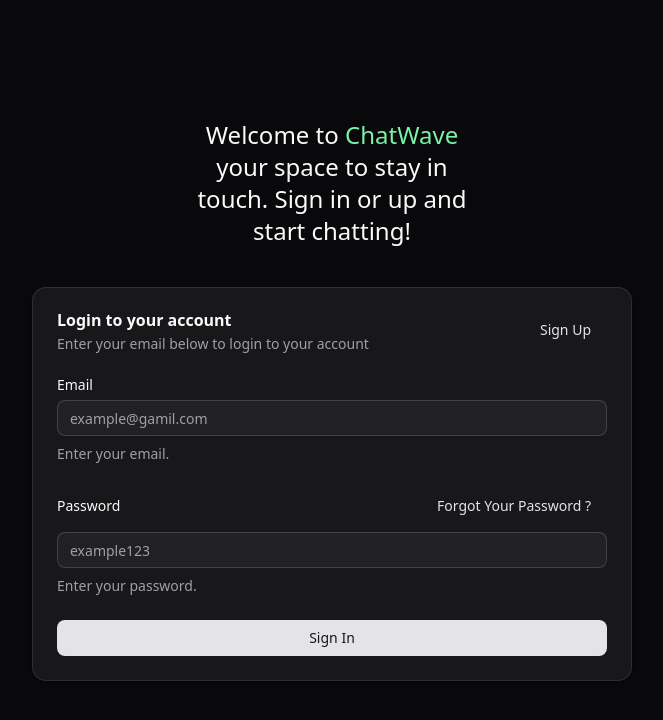
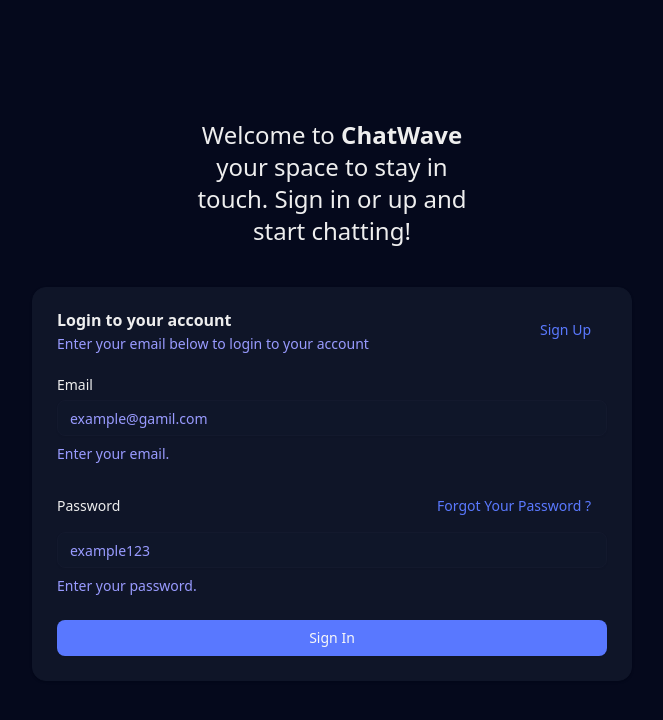
Before and after one commit to m3gezz/ChatWave, a React (Vite) app in the folder frontend/: page /guest in a window 1280 px wide. Shown: the top 720 px of the page, without its empty margins (308-971 px from the left). Built offline with nearby package versions, Linux system fonts and the light colour scheme.

Commit message:
batatis 16

```diff
--- a/frontend/src/components/custom/Messages section/MessageFooter.jsx
+++ b/frontend/src/components/custom/Messages section/MessageFooter.jsx
@@ -45,7 +45,7 @@
   return (
     <form
       onSubmit={form.handleSubmit(onSubmit)}
-      className="h-fit flex items-end justify-center gap-3.5 p-2 bg-accent"
+      className="h-fit flex items-end justify-between gap-3.5 p-2 bg-input"
     >
       <Textarea
         className={"min-h-10 max-w-55 md:max-w-120 resize-none"}
--- a/frontend/src/components/custom/conversations/Conversation.jsx
+++ b/frontend/src/components/custom/conversations/Conversation.jsx
@@ -34,8 +34,8 @@
   return (
     <main
       onClick={handleClick}
-      className={`flex flex-col text-start items-center md:flex-row border-1 hover:bg-accent ${
-        conversationId == conversation.id && "bg-accent"
+      className={`flex flex-col text-start items-center md:flex-row border-1 hover:bg-card ${
+        conversationId == conversation.id && "bg-card"
       } active:scale-95 transition-all rounded-md py-2 px-3 gap-2.5`}
     >
       <div className="relative">
--- a/frontend/src/components/custom/conversations/CreateConversation.jsx
+++ b/frontend/src/components/custom/conversations/CreateConversation.jsx
@@ -95,9 +95,9 @@
                 htmlFor={user.id}
                 className={`flex items-center justify-start gap-2.5 ${
                   selectedMember == user.id
-                    ? "bg-foreground text-muted-foreground"
-                    : "bg-accent"
-                } p-2 rounded-md hover:bg-accent-foreground hover:text-muted active:scale-95 relative transition-all`}
+                    ? "bg-card-foreground text-card"
+                    : "bg-muted"
+                } p-2 rounded-md hover:bg-card-foreground hover:text-card active:scale-95 relative transition-all`}
               >
                 <Input
                   id={user.id}
@@ -128,7 +128,10 @@
         {form.formState.errors.members && (
           <Error>{form.formState.errors.members.message}</Error>
         )}
-        <Button disabled={loading || !users.length} className={"w-full"}>
+        <Button
+          disabled={loading || !users.length || !selectedMember}
+          className={"w-full"}
+        >
           {loading ? <Spinner /> : "Create"}
         </Button>
       </form>
--- a/frontend/src/components/custom/conversations/CreateGroup.jsx
+++ b/frontend/src/components/custom/conversations/CreateGroup.jsx
@@ -147,9 +147,9 @@
                 htmlFor={user.id}
                 className={`flex items-center justify-start gap-2.5 ${
                   selectedMembers.includes(String(user.id))
-                    ? "bg-foreground text-muted-foreground"
-                    : "bg-accent"
-                } p-2 rounded-md hover:bg-accent-foreground hover:text-muted active:scale-95 relative transition-all`}
+                    ? "bg-card-foreground text-card"
+                    : "bg-muted"
+                } p-2 rounded-md hover:bg-card-foreground hover:text-card active:scale-95 relative transition-all`}
               >
                 <Input
                   id={user.id}
--- a/frontend/src/components/custom/headers/GuestHeader.jsx
+++ b/frontend/src/components/custom/headers/GuestHeader.jsx
@@ -3,8 +3,8 @@
 export default function GuestHeader() {
   return (
     <header className="text-center select-none mb-10 sm:w-[65%] md:w-[60%] lg:w-[50%] mx-auto text-2xl">
-      Welcome to <span className="font-medium text-green-300">ChatWave</span>{" "}
-      your space to stay in touch. Sign in or up and start chatting!
+      Welcome to <strong>ChatWave</strong> your space to stay in touch. Sign in
+      or up and start chatting!
     </header>
   );
 }
--- a/frontend/src/index.css
+++ b/frontend/src/index.css
@@ -40,74 +40,78 @@
   --color-sidebar-border: var(--sidebar-border);
   --color-sidebar-ring: var(--sidebar-ring);
 }
-
 :root {
   --radius: 0.625rem;
-  --background: oklch(1 0 0);
-  --foreground: oklch(0.141 0.005 285.823);
-  --card: oklch(1 0 0);
-  --card-foreground: oklch(0.141 0.005 285.823);
-  --popover: oklch(1 0 0);
-  --popover-foreground: oklch(0.141 0.005 285.823);
-  --primary: oklch(0.21 0.006 285.885);
-  --primary-foreground: oklch(0.985 0 0);
-  --secondary: oklch(0.967 0.001 286.375);
-  --secondary-foreground: oklch(0.21 0.006 285.885);
-  --muted: oklch(0.967 0.001 286.375);
-  --muted-foreground: oklch(0.552 0.016 285.938);
-  --accent: oklch(0.967 0.001 286.375);
-  --accent-foreground: oklch(0.21 0.006 285.885);
-  --destructive: oklch(0.577 0.245 27.325);
-  --border: oklch(0.92 0.004 286.32);
-  --input: oklch(0.92 0.004 286.32);
-  --ring: oklch(0.705 0.015 286.067);
-  --chart-1: oklch(0.646 0.222 41.116);
-  --chart-2: oklch(0.6 0.118 184.704);
-  --chart-3: oklch(0.398 0.07 227.392);
-  --chart-4: oklch(0.828 0.189 84.429);
-  --chart-5: oklch(0.769 0.188 70.08);
-  --sidebar: oklch(0.985 0 0);
-  --sidebar-foreground: oklch(0.141 0.005 285.823);
-  --sidebar-primary: oklch(0.21 0.006 285.885);
-  --sidebar-primary-foreground: oklch(0.985 0 0);
-  --sidebar-accent: oklch(0.967 0.001 286.375);
-  --sidebar-accent-foreground: oklch(0.21 0.006 285.885);
-  --sidebar-border: oklch(0.92 0.004 286.32);
-  --sidebar-ring: oklch(0.705 0.015 286.067);
+
+  /* Light Mode */
+  --background: oklch(0.96 0.02 270); /* very light violet */
+  --foreground: oklch(0.25 0.05 270); /* dark violet text */
+  --card: oklch(0.98 0.03 270); /* slightly darker card */
+  --card-foreground: oklch(0.25 0.05 270);
+  --popover: oklch(0.98 0.03 270);
+  --popover-foreground: oklch(0.25 0.05 270);
+
+  --primary: oklch(0.65 0.25 270); /* deep violet */
+  --primary-foreground: oklch(0.98 0 0); /* white text on violet */
+
+  --secondary: oklch(0.75 0.15 280); /* soft pink-violet accent */
+  --secondary-foreground: oklch(0.25 0.05 270);
+
+  --muted: oklch(0.9 0.1 270);
+  --muted-foreground: oklch(0.35 0.06 270);
+
+  --accent: oklch(0.8 0.2 280);
+  --accent-foreground: oklch(0.98 0 0);
+
+  --destructive: oklch(0.6 0.25 25);
+  --border: oklch(0.88 0.03 270);
+  --input: oklch(0.88 0.03 270);
+  --ring: oklch(0.65 0.25 270);
+
+  --sidebar: oklch(0.96 0.02 270);
+  --sidebar-foreground: oklch(0.25 0.05 270);
+  --sidebar-primary: oklch(0.65 0.25 270);
+  --sidebar-primary-foreground: oklch(0.98 0 0);
+  --sidebar-accent: oklch(0.8 0.2 280);
+  --sidebar-accent-foreground: oklch(0.25 0.05 270);
+  --sidebar-border: oklch(0.88 0.03 270);
+  --sidebar-ring: oklch(0.65 0.25 270);
 }
 
 .dark {
-  --background: oklch(0.141 0.005 285.823);
-  --foreground: oklch(0.985 0 0);
-  --card: oklch(0.21 0.006 285.885);
-  --card-foreground: oklch(0.985 0 0);
-  --popover: oklch(0.21 0.006 285.885);
-  --popover-foreground: oklch(0.985 0 0);
-  --primary: oklch(0.92 0.004 286.32);
-  --primary-foreground: oklch(0.21 0.006 285.885);
-  --secondary: oklch(0.274 0.006 286.033);
-  --secondary-foreground: oklch(0.985 0 0);
-  --muted: oklch(0.274 0.006 286.033);
-  --muted-foreground: oklch(0.705 0.015 286.067);
-  --accent: oklch(0.274 0.006 286.033);
-  --accent-foreground: oklch(0.985 0 0);
-  --destructive: oklch(0.704 0.191 22.216);
-  --border: oklch(1 0 0 / 10%);
-  --input: oklch(1 0 0 / 15%);
-  --ring: oklch(0.552 0.016 285.938);
-  --chart-1: oklch(0.488 0.243 264.376);
-  --chart-2: oklch(0.696 0.17 162.48);
-  --chart-3: oklch(0.769 0.188 70.08);
-  --chart-4: oklch(0.627 0.265 303.9);
-  --chart-5: oklch(0.645 0.246 16.439);
-  --sidebar: oklch(0.21 0.006 285.885);
-  --sidebar-foreground: oklch(0.985 0 0);
-  --sidebar-primary: oklch(0.488 0.243 264.376);
-  --sidebar-primary-foreground: oklch(0.985 0 0);
-  --sidebar-accent: oklch(0.274 0.006 286.033);
-  --sidebar-accent-foreground: oklch(0.985 0 0);
-  --sidebar-border: oklch(1 0 0 / 10%);
-  --sidebar-ring: oklch(0.552 0.016 285.938);
+  --background: oklch(0.15 0.04 270); /* dark violet */
+  --foreground: oklch(0.95 0 0); /* white text */
+
+  --card: oklch(0.2 0.04 270);
+  --card-foreground: oklch(0.95 0 0);
+  --popover: oklch(0.2 0.04 270);
+  --popover-foreground: oklch(0.95 0 0);
+
+  --primary: oklch(0.65 0.25 270);
+  --primary-foreground: oklch(0.98 0 0);
+
+  --secondary: oklch(0.55 0.18 280);
+  --secondary-foreground: oklch(0.95 0 0);
+
+  --muted: oklch(0.18 0.03 270);
+  --muted-foreground: oklch(0.75 0.2 280);
+
+  --accent: oklch(0.65 0.22 280);
+  --accent-foreground: oklch(0.95 0 0);
+
+  --destructive: oklch(0.55 0.25 25);
+  --border: oklch(0.2 0.04 270);
+  --input: oklch(0.22 0.04 270);
+  --ring: oklch(0.65 0.25 270);
+
+  --sidebar: oklch(0.2 0.04 270);
+  --sidebar-foreground: oklch(0.95 0 0);
+  --sidebar-primary: oklch(0.65 0.25 270);
+  --sidebar-primary-foreground: oklch(0.95 0 0);
+  --sidebar-accent: oklch(0.55 0.18 280);
+  --sidebar-accent-foreground: oklch(0.95 0 0);
+  --sidebar-border: oklch(0.2 0.04 270);
+  --sidebar-ring: oklch(0.65 0.25 270);
 }
 
 @layer base {
--- a/frontend/src/pages/user/verified/Profile.jsx
+++ b/frontend/src/pages/user/verified/Profile.jsx
@@ -27,8 +27,7 @@
   return (
     <main className="flex flex-col gap-10 p-2 min-h-screen select-none justify-center items-center">
       <h1 className="text-xl font-bold text-center w-full">
-        Trying to <span className="text-green-300">modify</span> your profile.{" "}
-        <br /> Have fun!
+        Trying to modify your profile. <br /> Have fun!
       </h1>
       <FadIn>
         <Card>
```
Also changed, not shown: frontend/src/components/custom/Messages section/Message.jsx (+4 -4 lines), frontend/src/components/custom/conversations updates/Members.jsx (+4 -4 lines), frontend/src/pages/guest/Signup.jsx (+5 -4 lines).
